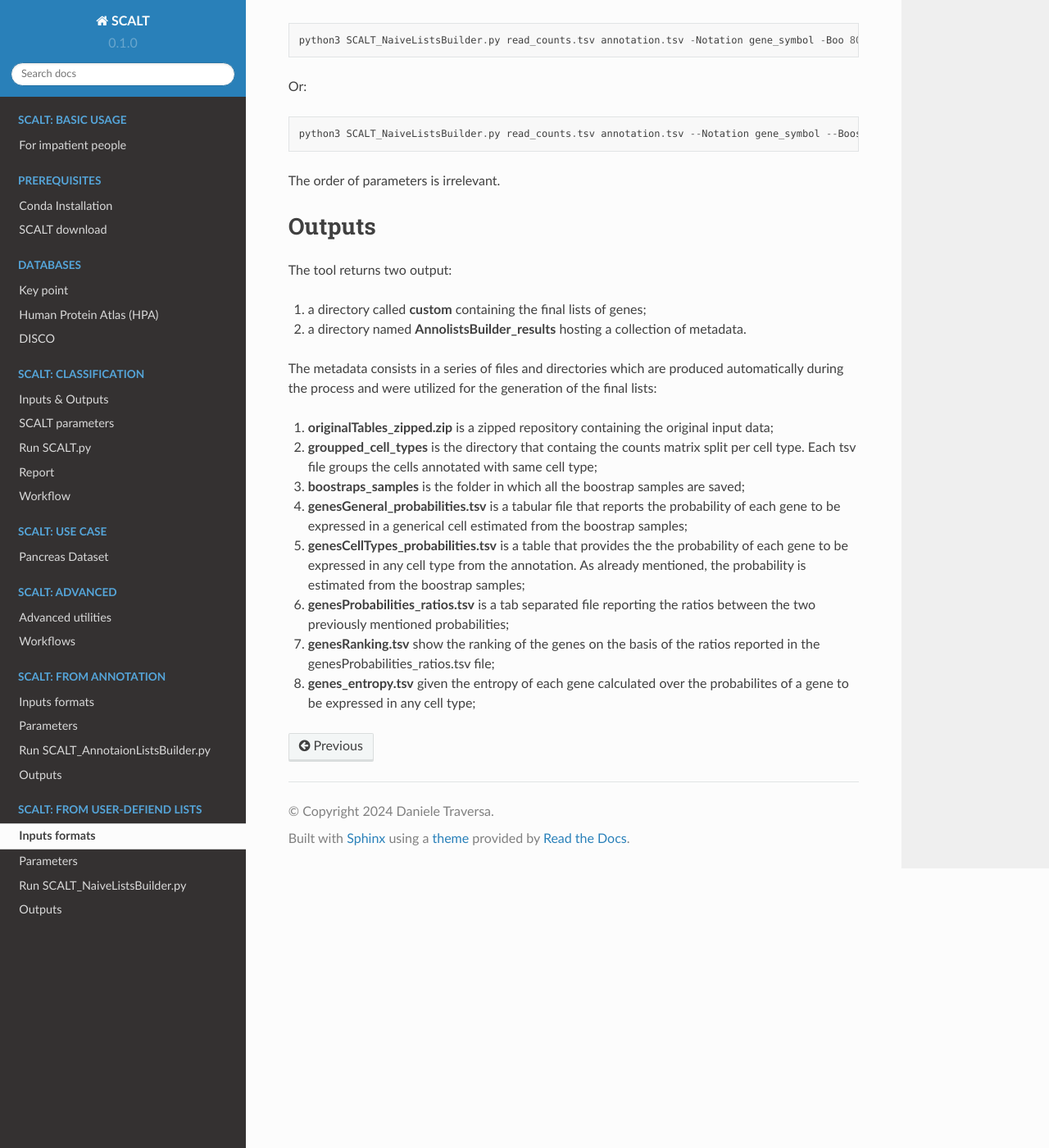
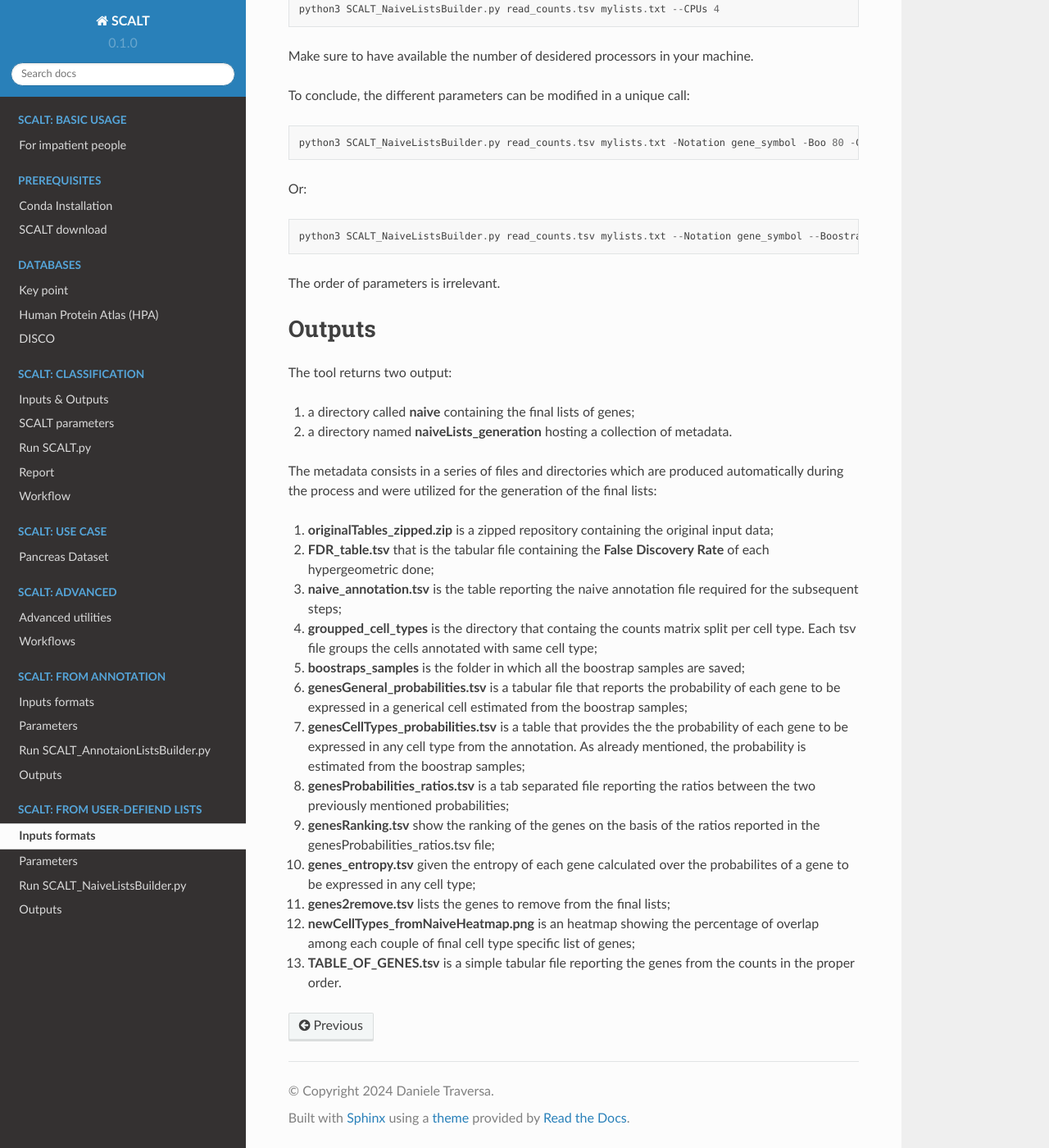
Before and after one commit to danitrave/CapitalCitiesGame, a Sphinx documentation site: the page built from docs/source/naiveListsBuilder.rst, in a window 1280 px wide and 1400 px high, scrolled down 3178 px. Shown: the whole window at 82% size. Built offline with Sphinx 7.4.7 and the Read the Docs theme 2.0.0, drawn with Linux system fonts in a browser that asks for light colours; some of the changed text lies outside the part shown.

Commit message:
Update naiveListsBuilder.rst

```diff
--- a/docs/source/naiveListsBuilder.rst
+++ b/docs/source/naiveListsBuilder.rst
@@ -27,6 +27,8 @@
    * - CEBPE
    * - SPIC
 
+.. note::
+   Avoid the usage of too small lists of genes since they might decrease the accuracy of the tool. Larger lists with small overlaps are recomended.
 
 Parameters
 ==========
@@ -65,7 +67,7 @@
 
 ::
 
-   python3 SCALT_NaiveListsBuilder.py read_counts.tsv annotation.tsv
+   python3 SCALT_NaiveListsBuilder.py read_counts.tsv mylists.txt
 
 By default, it is assumed that the counts have the ensembl id for genes notation. 100 boostrap samples are generated in which 100 cells will be randomly sampled per each cell type. At the end, the final lists will contain 100 genes each. The number of processors used is 1.
 
@@ -73,61 +75,61 @@
 
 ::
 
-   python3 SCALT_NaiveListsBuilder.py read_counts.tsv annotation.tsv -Notation gene_symbol
+   python3 SCALT_NaiveListsBuilder.py read_counts.tsv mylists.txt -Notation gene_symbol
 
 Or:
 
 ::
 
-   python3 SCALT_NaiveListsBuilder.py read_counts.tsv annotation.tsv --Notation gene_symbol
+   python3 SCALT_NaiveListsBuilder.py read_counts.tsv mylists.txt --Notation gene_symbol
 
 The number of boostrap samples can be changed in any moment specifying the number in the proper parameter:
 
 ::
 
-   python3 SCALT_NaiveListsBuilder.py read_counts.tsv annotation.tsv -Boo 80
+   python3 SCALT_NaiveListsBuilder.py read_counts.tsv mylists.txt -Boo 80
 
 Or:
 
 ::
 
-   python3 SCALT_NaiveListsBuilder.py read_counts.tsv annotation.tsv --Boostraps 80
+   python3 SCALT_NaiveListsBuilder.py read_counts.tsv mylists.txt --Boostraps 80
 
 The number of cell per cell type included in each boostrap sample can be modified making usage of the proper parameter:
 
 ::
 
-   python3 SCALT_NaiveListsBuilder.py read_counts.tsv annotation.tsv -Cells 50
+   python3 SCALT_NaiveListsBuilder.py read_counts.tsv mylists.txt -Cells 50
 
 Or:
 
 ::
 
-   python3 SCALT_NaiveListsBuilder.py read_counts.tsv annotation.tsv --Cells 50
+   python3 SCALT_NaiveListsBuilder.py read_counts.tsv mylists.txt --Cells 50
 
 The same logic for the number of genes that will be included in the final lists of genes:
 
 ::
 
-   python3 SCALT_NaiveListsBuilder.py read_counts.tsv annotation.tsv -Genes 75
+   python3 SCALT_NaiveListsBuilder.py read_counts.tsv mylists.txt -Genes 75
 
 Or:
 
 ::
 
-   python3 SCALT_NaiveListsBuilder.py read_counts.tsv annotation.tsv --Genes 75
+   python3 SCALT_NaiveListsBuilder.py read_counts.tsv mylists.txt --Genes 75
 
 In addition, the computational time can be reduced if the number of processors is increased as reported:
 
 ::
 
-   python3 SCALT_NaiveListsBuilder.py read_counts.tsv annotation.tsv -CPUs 4
+   python3 SCALT_NaiveListsBuilder.py read_counts.tsv mylists.txt -CPUs 4
 
 Or:
 
 ::
 
-   python3 SCALT_NaiveListsBuilder.py read_counts.tsv annotation.tsv --CPUs 4
+   python3 SCALT_NaiveListsBuilder.py read_counts.tsv mylists.txt --CPUs 4
 
 Make sure to have available the number of desidered processors in your machine.
 
@@ -135,13 +137,13 @@
 
 ::
 
-   python3 SCALT_NaiveListsBuilder.py read_counts.tsv annotation.tsv -Notation gene_symbol -Boo 80 -Cells 50 -Genes 75 -CPUs 4
+   python3 SCALT_NaiveListsBuilder.py read_counts.tsv mylists.txt -Notation gene_symbol -Boo 80 -Cells 50 -Genes 75 -CPUs 4
 
 Or:
 
 ::
 
-   python3 SCALT_NaiveListsBuilder.py read_counts.tsv annotation.tsv --Notation gene_symbol --Boostraps 80 --Cells 50 --Genes 75 --CPUs 4
+   python3 SCALT_NaiveListsBuilder.py read_counts.tsv mylists.txt --Notation gene_symbol --Boostraps 80 --Cells 50 --Genes 75 --CPUs 4
 
 The order of parameters is irrelevant.
 
@@ -150,16 +152,21 @@
 
 The tool returns two output:
 
-1. a directory called **custom** containing the final lists of genes;
-2. a directory named **AnnolistsBuilder_results** hosting a collection of metadata.
+1. a directory called **naive** containing the final lists of genes;
+2. a directory named **naiveLists_generation** hosting a collection of metadata.
 
 The metadata consists in a series of files and directories which are produced automatically during the process and were utilized for the generation of the final lists:
 
 1. **originalTables_zipped.zip** is a zipped repository containing the original input data;
-2. **groupped_cell_types** is the directory that containg the counts matrix split per cell type. Each tsv file groups the cells annotated with same cell type;
-3. **boostraps_samples** is the folder in which all the boostrap samples are saved;
-4. **genesGeneral_probabilities.tsv** is a tabular file that reports the probability of each gene to be expressed in a generical cell estimated from the boostrap samples;
-5. **genesCellTypes_probabilities.tsv** is a table that provides the the probability of each gene to be expressed in any cell type from the annotation. As already mentioned, the probability is estimated from the boostrap samples;
-6. **genesProbabilities_ratios.tsv** is a tab separated file reporting the ratios between the two previously mentioned probabilities;
-7. **genesRanking.tsv** show the ranking of the genes on the basis of the ratios reported in the genesProbabilities_ratios.tsv file;
-8. **genes_entropy.tsv** given the entropy of each gene calculated over the probabilites of a gene to be expressed in any cell type;
+2. **FDR_table.tsv** that is the tabular file containing the **False Discovery Rate** of each hypergeometric done;
+3. **naive_annotation.tsv** is the table reporting the naive annotation file required for the subsequent steps;
+4. **groupped_cell_types** is the directory that containg the counts matrix split per cell type. Each tsv file groups the cells annotated with same cell type;
+5. **boostraps_samples** is the folder in which all the boostrap samples are saved;
+6. **genesGeneral_probabilities.tsv** is a tabular file that reports the probability of each gene to be expressed in a generical cell estimated from the boostrap samples;
+7. **genesCellTypes_probabilities.tsv** is a table that provides the the probability of each gene to be expressed in any cell type from the annotation. As already mentioned, the probability is estimated from the boostrap samples;
+8. **genesProbabilities_ratios.tsv** is a tab separated file reporting the ratios between the two previously mentioned probabilities;
+9. **genesRanking.tsv** show the ranking of the genes on the basis of the ratios reported in the genesProbabilities_ratios.tsv file;
+10. **genes_entropy.tsv** given the entropy of each gene calculated over the probabilites of a gene to be expressed in any cell type;
+11. **genes2remove.tsv** lists the genes to remove from the final lists;
+12. **newCellTypes_fromNaiveHeatmap.png** is an heatmap showing the percentage of overlap among each couple of final cell type specific list of genes;
+13. **TABLE_OF_GENES.tsv** is a simple tabular file reporting the genes from the counts in the proper order.
```
